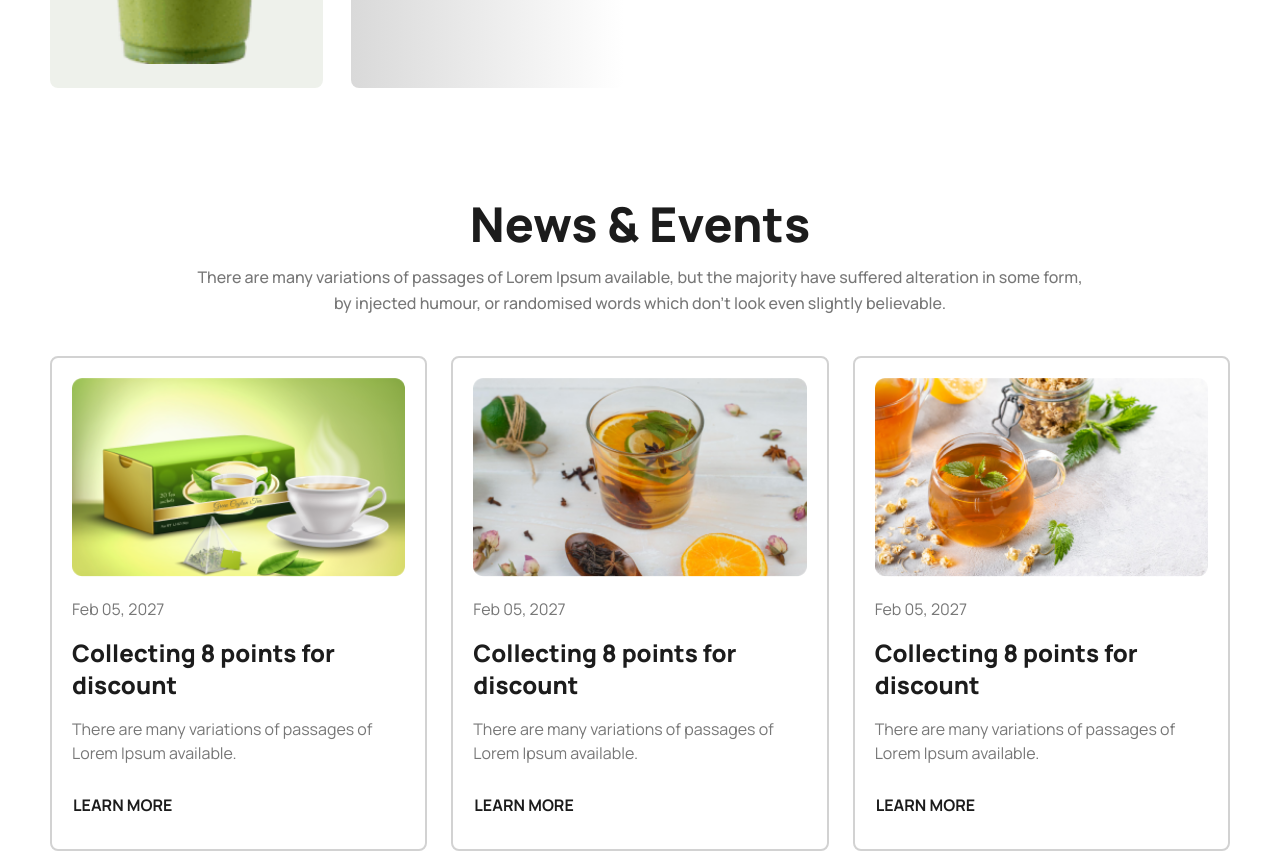
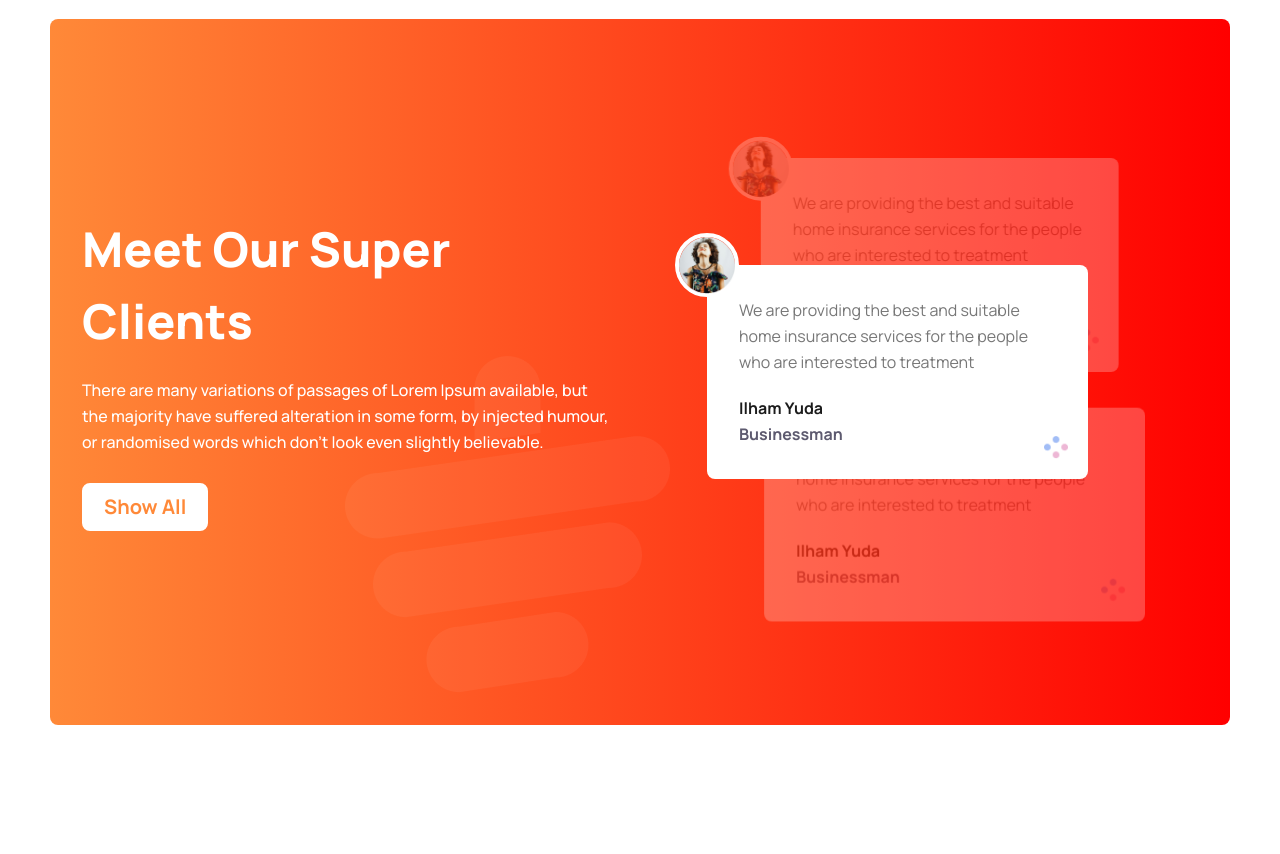
Before and after one commit to developerHub01/Tea-House-tailwind, a plain HTML site: page index.html in a window 1280 px wide. Shown: the part 1920-2774 px from the top of the page. Drawn offline with nearby package versions, Linux system fonts and the light colour scheme.

Commit message:
client section

```diff
--- a/index.html
+++ b/index.html
@@ -117,15 +117,15 @@
 
 
         <section id="present">
-            <div class="container py-14 grid place-items-center lg:grid-cols-2 gap-x-8 gap-y-11">
-                <div class="w-full">
+            <div class="container py-14 grid place-items-center lg:grid-cols-2 gap-x-10 gap-y-11">
+                <div class="w-full h-full">
                     <div class="w-full grid grid-cols-2 grid-rows-3 gap-7 place-items-center">
                         <div class="rounded-lg w-full h-full p-4 cursor-pointer bg-gradient-to-r from-[#ff00001a] from-0% to-[#ff88381a]"></div>
                         <div class="rounded-lg w-full h-full grid place-items-center p-6 row-span-2 cursor-pointer bg-[#e6a6231a]">
-                            <img src="images/fresh-1.png" alt="" class="w-full">
+                            <img src="images/fresh-1.png" alt="" class="w-full max-h-64 object-contain">
                         </div>
                         <div class="rounded-lg w-full h-full grid place-items-center p-6 row-span-2 cursor-pointer bg-[#5776391a]">
-                            <img src="images/fresh-2.png" alt="" class="w-full">
+                            <img src="images/fresh-2.png" alt="" class="w-full max-h-64 object-contain">
                         </div>
                         <div class="rounded-lg w-full h-full p-4 cursor-pointer bg-gradient-to-r from-[#D9D9D9]"></div>
                     </div>
@@ -133,7 +133,7 @@
                 <div>
                     <div class="max-w-4xl mx-auto">
                         <div class="pb-7">
-                            <h2 class="text-color-dark text-5xl font-extrabold pb-4">Great Tea, Freshly Presented</h2>
+                            <h2 class="text-color-dark text-5xl font-extrabold pb-4 leading-normal">Great Tea, Freshly Presented</h2>
                             <p class="text-color-para text-base font-medium leading-relaxed">The meaning of gong cha is
                                 chanese is to provide the best tea to emperor from all possessions . It represents the
                                 highest quality and self expectation. Establishing in 2006, Gong cha had been deeply
@@ -155,8 +155,66 @@
         </section>
 
 
+        <section id="client">
+            <div class="container py-20">
+                <div class="p-8 rounded-lg bg-gradient-to-r from-[#FF8938] to-[#F00] relative grid gap-x-12 gap-y-0 lg:grid-cols-2 items-center">
+                    <img src="images/bg_cup.png" alt="" class="absolute left-1/4 bottom-8 pointer-events-none mix-blend-screen">
+                    <div class="text-white text-center lg:text-left">
+                        <h2 class="text-5xl font-extrabold leading-normal pb-5">Meet Our Super Clients</h2>
+                        <p class="text-base font-medium leading-relaxed pb-7">There are many variations of passages of Lorem Ipsum available, but the majority have suffered alteration in some form, by injected humour, or randomised words which don't look even slightly believable. </p>
+                        <button
+                        class="btn bg-white text-color-yellow text-xl font-bold px-5 py-2 h-auto border-2 border-white hover:from-color-red hover:bg-transparent hover:text-white transition-all duration-300 ease-in-out capitalize">Show All</button>
+                    </div>
+                    <div class="grid place-items-center order-first lg:order-last">
+                        <div class="w-full max-w-md">
+                            <div class="bg-white p-8 rounded-lg relative w-[80%] opacity-25 translate-x-[15%] translate-y-1/2 z-0">
+                                <div class="w-16 h-16 border-4 border-white rounded-full absolute left-0 top-0 -translate-x-1/2 -translate-y-1/3">
+                                    <img src="images/client.png" alt="">
+                                </div>
+                                <div>
+                                    <p class="text-color-para text-base font-normal leading-relaxed pb-5">We are providing the best and suitable home insurance services for the people who are interested to treatment</p>
+                                    <div class="text-base font-bold leading-relaxed">
+                                        <p class="text-color-dark">Ilham Yuda</p>
+                                        <p class="text-[#5D5A6F]">Businessman</p>
+                                    </div>
+                                </div>
+                                <img src="images/circles.png" alt="" class="w-6 absolute right-5 bottom-5">
+                            </div>
+                            <div class="bg-white p-8 rounded-lg relative w-[85%] z-10  max-w-md">
+                                <div class="w-16 h-16 border-4 border-white rounded-full absolute left-0 top-0 -translate-x-1/2 -translate-y-1/2">
+                                    <img src="images/client.png" alt="">
+                                </div>
+                                <div>
+                                    <p class="text-color-para text-base font-normal leading-relaxed pb-5">We are providing the best and suitable home insurance services for the people who are interested to treatment</p>
+                                    <div class="text-base font-bold leading-relaxed">
+                                        <p class="text-color-dark">Ilham Yuda</p>
+                                        <p class="text-[#5D5A6F]">Businessman</p>
+                                    </div>
+                                </div>
+                                <img src="images/circles.png" alt="" class="w-6 absolute right-5 bottom-5">
+                            </div>
+                            <div class="bg-white p-8 rounded-lg relative w-[85%] opacity-25 translate-x-[15%] -translate-y-1/3 z-0  max-w-md">
+                                <div class="w-16 h-16 border-4 border-white rounded-full absolute left-0 top-0 -translate-x-1/2 -translate-y-1/2">
+                                    <img src="images/client.png" alt="">
+                                </div>
+                                <div>
+                                    <p class="text-color-para text-base font-normal leading-relaxed pb-5">We are providing the best and suitable home insurance services for the people who are interested to treatment</p>
+                                    <div class="text-base font-bold leading-relaxed">
+                                        <p class="text-color-dark">Ilham Yuda</p>
+                                        <p class="text-[#5D5A6F]">Businessman</p>
+                                    </div>
+                                </div>
+                                <img src="images/circles.png" alt="" class="w-6 absolute right-5 bottom-5">
+                            </div>
+                        </div>
+                    </div>
+                </div>
+            </div>
+        </section>
+
+
         <section id="blog">
-            <div class="container py-14">
+            <div class="container py-14 pb-20">
                 <div class="max-w-4xl mx-auto text-center">
                     <h2 class="text-color-dark text-5xl font-extrabold pb-4">News & Events</h2>
                     <p class="text-color-para text-base font-medium leading-relaxed">There are many variations of
@@ -164,7 +222,7 @@
                         injected humour, or randomised words which don't look even slightly believable. </p>
                 </div>
                 <div class="mt-10 grid md:grid-cols-2 lg:grid-cols-3 gap-6">
-                    <div class="card bg-white border-2 border-[#D2D2D2] rounded-lg p-5 space-y-5 cursor-pointer">
+                    <div class="card bg-white border-2 border-[#D2D2D2]/30 rounded-lg p-5 space-y-5 cursor-pointer">
                         <figure class="w-full rounded-lg overflow-hidden">
                             <img src="images/news-1.png" alt="Shoes" class="w-full h-full" />
                         </figure>
@@ -181,7 +239,7 @@
                             </div>
                         </div>
                     </div>
-                    <div class="card bg-white border-2 border-[#D2D2D2] rounded-lg p-5 space-y-5 cursor-pointer">
+                    <div class="card bg-white border-2 border-[#D2D2D2]/30 rounded-lg p-5 space-y-5 cursor-pointer">
                         <figure class="w-full rounded-lg overflow-hidden">
                             <img src="images/news-2.png" alt="Shoes" class="w-full h-full" />
                         </figure>
@@ -198,7 +256,7 @@
                             </div>
                         </div>
                     </div>
-                    <div class="card bg-white border-2 border-[#D2D2D2] rounded-lg p-5 space-y-5 cursor-pointer">
+                    <div class="card bg-white border-2 border-[#D2D2D2]/30 rounded-lg p-5 space-y-5 cursor-pointer">
                         <figure class="w-full rounded-lg overflow-hidden">
                             <img src="images/news-3.png" alt="Shoes" class="w-full h-full" />
                         </figure>
@@ -261,10 +319,10 @@
                 <div class="space-y-8">
                     <h3 class="text-2xl leading-relaxed font-semibold text-color-dark">Subscribe to our newsletter</h3>
                     <div>
-                        <div class="flex">
+                        <form class="flex items-center">
                             <input type="email" name="email" id="emailInput" class="py-3 border-0 bg-transparent outline-none border-b-2 border-color-gray text-color-gray text-base font-normal placeholder:text-color-gray" placeholder="Email address">
-                            <button class="bg-gradient-to-r from-color-yellow to-color-red border-none hover:from-color-red hover:to-color-yellow transition-all duration-300 ease-in-out w-9 h-9 rounded-full grid place-items-center"><img src="images/arrow-2.png" alt=""></button>
-                        </div>
+                            <button class="flex-shrink-0 bg-gradient-to-r from-color-yellow to-color-red border-none hover:from-color-red hover:to-color-yellow transition-all duration-300 ease-in-out w-9 h-9 rounded-full grid place-items-center"><img src="images/arrow-2.png" alt=""></button>
+                        </form>
                     </div>
                     <ul class="flex items-center gap-6">
                         <li><a href="#"><img src="images/facebook.png" alt=""></a></li>
```
